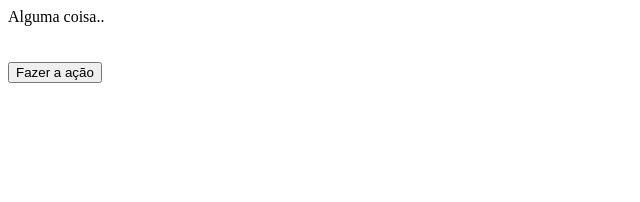
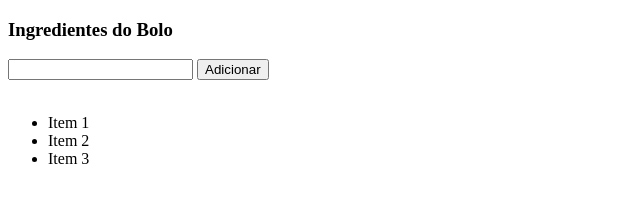
Before and after one commit to igorribery/modulojs, a plain HTML site: page index.html in a window 1280 px wide. Shown: the whole page, without its empty margins (0-640 px from the left). Drawn offline with Linux system fonts and the light colour scheme.

Commit message:
modificando uma lista

```diff
--- a/index.html
+++ b/index.html
@@ -6,11 +6,16 @@
 
     </head>
     <body>
-        <div id="area">Alguma coisa..</div>
+        <h3>Ingredientes do Bolo</h3>
 
-        <br/><br/>
+        <input type="text" id="ingrediente" />
+        <button onclick="adicionarIngrediente()">Adicionar</button> <br/><br/>
 
-        <button onclick="trocarDiv('Igor', 90)">Fazer a ação</button>
+        <ul id="lista">
+            <li>Item 1</li>
+            <li>Item 2</li>
+            <li>Item 3</li>
+        </ul>
     </body>
 
 </html>
--- a/script.js
+++ b/script.js
@@ -1,6 +1,10 @@
-function trocarDiv(nome, idade) {
-    var area = document.getElementById("area");
-    var texto = prompt ("Qual seu sobrenome?");
+function adicionarIngrediente() {
+    var ing = document.getElementById("ingrediente").value;
 
-    area.innerHTML = nome+" "+texto+" tem "+idade+" anos";
+    var listahtml = document.getElementById("lista").innerHTML;
+
+    listahtml = listahtml + "<li>" + ing + "</li>";
+
+    document.getElementById("lista").innerHTML = listahtml;
+
 }
```
